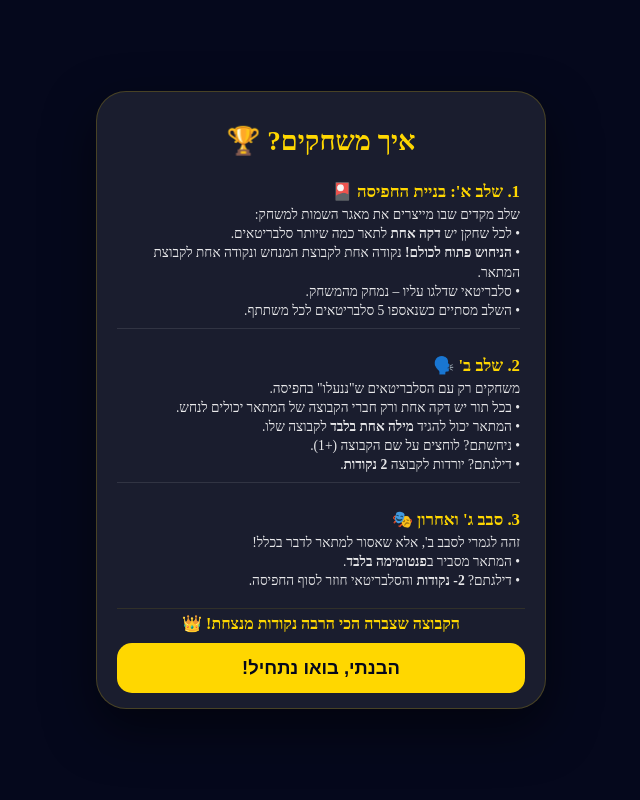
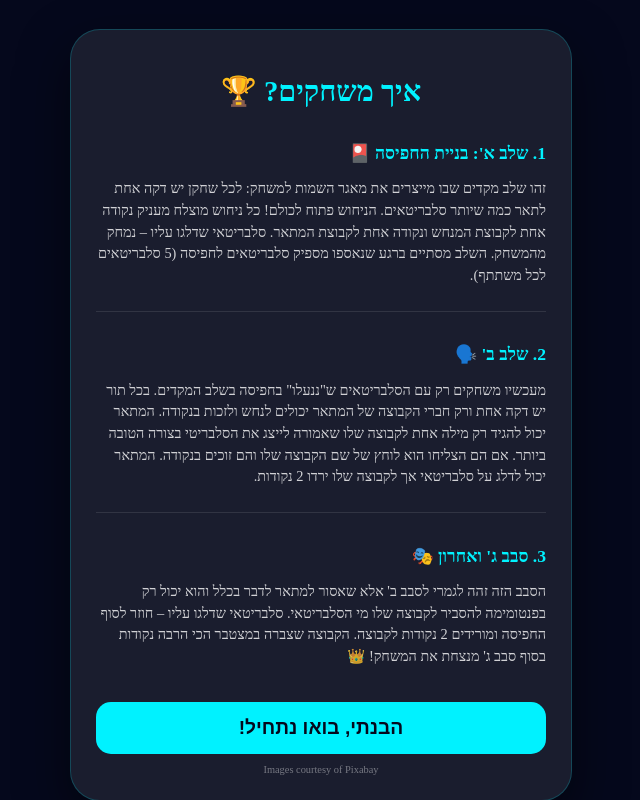
Before and after one commit to danenberg15-star/charades-game, a Next.js app: page / in a window 1280 px wide. Shown: the whole page, without its empty margins (319-959 px from the left). Built offline with nearby package versions, Linux system fonts and the light colour scheme.

Commit message:
Restored full file structures: Credits, Pixabay, and text sections fixed while maintaining Cyan theme and Phase transitions

```diff
--- a/app/components/RulesStep.tsx
+++ b/app/components/RulesStep.tsx
@@ -5,48 +5,46 @@ export default function RulesStep({ onStart }: { onStart: () => void }) {
   return (
     <div style={s.layout}>
       <div style={s.container}>
-        <h1 style={{ ...s.title, fontSize: '1.7rem', marginBottom: '10px' }}>איך משחקים? 🏆</h1>
+        <h1 style={{ ...s.title, fontSize: '1.8rem', marginBottom: '20px' }}>איך משחקים? 🏆</h1>
 
-        <div style={s.scrollArea}>
-          <section style={s.section}>
-            <h2 style={s.subTitle}>1. שלב א': בניית החפיסה 🎴</h2>
+        <div style={{ ...s.scrollArea, overflowY: 'auto' }}>
+          <section style={{ ...s.section, marginBottom: '18px', paddingBottom: '10px' }}>
+            <h2 style={{ ...s.subTitle, fontSize: '1.1rem' }}>1. שלב א': בניית החפיסה 🎴</h2>
             <p style={s.text}>
-              שלב מקדים שבו מייצרים את מאגר השמות למשחק:<br/>
-              • לכל שחקן יש <b>דקה אחת</b> לתאר כמה שיותר סלבריטאים.<br/>
-              • <b>הניחוש פתוח לכולם!</b> נקודה אחת לקבוצת המנחש ונקודה אחת לקבוצת המתאר.<br/>
-              • סלבריטאי שדלגו עליו – נמחק מהמשחק.<br/>
-              • השלב מסתיים כשנאספו 5 סלבריטאים לכל משתתף.
+              זהו שלב מקדים שבו מייצרים את מאגר השמות למשחק:
+              לכל שחקן יש דקה אחת לתאר כמה שיותר סלבריטאים.
+              הניחוש פתוח לכולם! כל ניחוש מוצלח מעניק נקודה אחת לקבוצת המנחש ונקודה אחת לקבוצת המתאר. סלבריטאי שדלגו עליו – נמחק מהמשחק.
+              השלב מסתיים ברגע שנאספו מספיק סלבריטאים לחפיסה (5 סלבריטאים לכל משתתף).
             </p>
           </section>
 
-          <section style={s.section}>
-            <h2 style={s.subTitle}>2. שלב ב' 🗣️</h2>
+          <section style={{ ...s.section, marginBottom: '18px', paddingBottom: '10px' }}>
+            <h2 style={{ ...s.subTitle, fontSize: '1.1rem' }}>2. שלב ב' 🗣️</h2>
             <p style={s.text}>
-              משחקים רק עם הסלבריטאים ש"ננעלו" בחפיסה.<br/>
-              • בכל תור יש דקה אחת ורק חברי הקבוצה של המתאר יכולים לנחש.<br/>
-              • המתאר יכול להגיד <b>מילה אחת בלבד</b> לקבוצה שלו.<br/>
-              • ניחשתם? לוחצים על שם הקבוצה (+1).<br/>
-              • דילגתם? יורדות לקבוצה <b>2 נקודות</b>.
+              מעכשיו משחקים רק עם הסלבריטאים ש"ננעלו" בחפיסה בשלב המקדים.
+              בכל תור יש דקה אחת ורק חברי הקבוצה של המתאר יכולים לנחש ולזכות בנקודה.
+              המתאר יכול להגיד רק מילה אחת לקבוצה שלו שאמורה לייצג את הסלבריטי בצורה הטובה ביותר.
+              אם הם הצליחו הוא לוחץ של שם הקבוצה שלו והם זוכים בנקודה.
+              המתאר יכול לדלג על סלבריטאי אך לקבוצה שלו ירדו 2 נקודות.
             </p>
           </section>
 
-          <section style={{ ...s.section, borderBottom: 'none' }}>
-            <h2 style={s.subTitle}>3. סבב ג' ואחרון 🎭</h2>
+          <section style={{ ...s.section, borderBottom: 'none', marginBottom: '10px' }}>
+            <h2 style={{ ...s.subTitle, fontSize: '1.1rem' }}>3. סבב ג' ואחרון 🎭</h2>
             <p style={s.text}>
-              זהה לגמרי לסבב ב', אלא שאסור למתאר לדבר בכלל!<br/>
-              • המתאר מסביר ב<b>פנטומימה בלבד</b>.<br/>
-              • דילגתם? <b>2- נקודות</b> והסלבריטאי חוזר לסוף החפיסה.
+              הסבב הזה זהה לגמרי לסבב ב' אלא שאסור למתאר לדבר בכלל והוא יכול רק בפנטומימה להסביר לקבוצה שלו מי הסלבריטאי.
+              סלבריטאי שדלגו עליו – חוזר לסוף החפיסה ומורידים 2 נקודות לקבוצה.
+              הקבוצה שצברה במצטבר הכי הרבה נקודות בסוף סבב ג' מנצחת את המשחק! 👑
             </p>
           </section>
         </div>
 
-        <div style={s.footer}>
-          <div style={{ textAlign: 'center', color: '#ffd700', fontWeight: '900', fontSize: '1rem', marginBottom: '10px' }}>
-            הקבוצה שצברה הכי הרבה נקודות מנצחת! 👑
-          </div>
-          <button onClick={onStart} style={s.button}>
-            הבנתי, בואו נתחיל!
-          </button>
+        <button onClick={onStart} style={{ ...s.button, height: '52px', marginTop: '10px' }}>
+          הבנתי, בואו נתחיל!
+        </button>
+
+        <div style={{ textAlign: 'center', fontSize: '0.65rem', opacity: 0.4, marginTop: '10px', color: 'white' }}>
+          Images courtesy of Pixabay
         </div>
       </div>
     </div>
@@ -54,59 +52,12 @@ export default function RulesStep({ onStart }: { onStart: () => void }) {
 }
 
 const s: any = {
-  layout: {
-    display: 'flex',
-    flexDirection: 'column',
-    height: '100dvh',
-    backgroundColor: '#05081c',
-    color: 'white',
-    padding: '10px',
-    direction: 'rtl',
-    alignItems: 'center',
-    justifyContent: 'center',
-    boxSizing: 'border-box'
-  },
-  container: {
-    width: '100%',
-    maxWidth: '450px',
-    backgroundColor: '#1a1d2e',
-    borderRadius: '30px',
-    padding: '15px 20px',
-    display: 'flex',
-    flexDirection: 'column',
-    boxShadow: '0 20px 50px rgba(0,0,0,0.5)',
-    border: '1px solid rgba(255, 215, 0, 0.2)',
-    maxHeight: '92dvh',
-    boxSizing: 'border-box'
-  },
-  title: { color: '#ffd700', textAlign: 'center', fontWeight: '900' },
-  scrollArea: {
-    flex: 1,
-    overflowY: 'auto',
-    display: 'flex',
-    flexDirection: 'column',
-    gap: '12px',
-    paddingRight: '5px',
-    marginBottom: '10px'
-  },
-  section: { borderBottom: '1px solid rgba(255,255,255,0.1)', paddingBottom: '8px' },
-  subTitle: { color: '#ffd700', marginBottom: '3px', fontWeight: '700', fontSize: '1.05rem' },
-  text: { fontSize: '0.85rem', lineHeight: '1.4', opacity: 0.9, margin: 0 },
-  footer: {
-    width: '100%',
-    paddingTop: '5px',
-    borderTop: '1px solid rgba(255,215,0,0.1)'
-  },
-  button: {
-    width: '100%',
-    height: '50px',
-    backgroundColor: '#ffd700',
-    color: '#05081c',
-    border: 'none',
-    borderRadius: '15px',
-    fontSize: '1.15rem',
-    fontWeight: '900',
-    cursor: 'pointer',
-    flexShrink: 0
-  }
+  layout: { display: 'flex', flexDirection: 'column', height: '100dvh', backgroundColor: '#05081c', color: 'white', padding: '15px', direction: 'rtl', alignItems: 'center', justifyContent: 'center' },
+  container: { width: '100%', maxWidth: '450px', height: 'auto', maxHeight: '98%', backgroundColor: '#1a1d2e', borderRadius: '30px', padding: '25px', display: 'flex', flexDirection: 'column', boxShadow: '0 20px 50px rgba(0,0,0,0.5)', border: '1px solid rgba(0, 242, 255, 0.2)' },
+  title: { color: '#00f2ff', textAlign: 'center', fontWeight: '900' },
+  scrollArea: { flex: 1, display: 'flex', flexDirection: 'column' },
+  section: { borderBottom: '1px solid rgba(255,255,255,0.1)' },
+  subTitle: { color: '#00f2ff', marginBottom: '8px', fontWeight: '700' },
+  text: { fontSize: '0.9rem', lineHeight: '1.5', opacity: 0.8 },
+  button: { width: '100%', backgroundColor: '#00f2ff', color: '#05081c', border: 'none', borderRadius: '15px', fontSize: '1.2rem', fontWeight: '900', cursor: 'pointer' }
 };
--- a/app/game.styles.ts
+++ b/app/game.styles.ts
@@ -25,7 +25,8 @@ export const styles: { [key: string]: CSSProperties } = {
   playerCard: { backgroundColor: 'rgba(255, 255, 255, 0.1)', color: 'white', padding: '8px', borderRadius: '12px', margin: '3px 0', fontSize: '0.9rem', textAlign: 'center', fontWeight: 'bold' },
 
   lobbyButton: { width: '100%', minHeight: '60px', borderRadius: '20px', backgroundColor: '#00f2ff', color: '#05081c', fontWeight: '900', border: 'none', fontSize: '1.4rem', cursor: 'pointer' },
+  goldButton: { width: '100%', minHeight: '60px', borderRadius: '20px', backgroundColor: '#00f2ff', color: '#05081c', fontWeight: '900', border: 'none', fontSize: '1.4rem', cursor: 'pointer' },
   disabledButton: { width: '100%', minHeight: '60px', borderRadius: '20px', backgroundColor: 'rgba(255,255,255,0.1)', color: 'rgba(255,255,255,0.2)', fontWeight: '900', border: 'none', fontSize: '1.4rem' },
 
-  modernPauseBtn: { width: '50px', height: '50px', borderRadius: '50%', backgroundColor: 'rgba(0, 242, 255, 0.15)', border: '2px solid #00f2ff', color: '#00f2ff', fontSize: '20px', cursor: 'pointer' }
+  modernPauseBtn: { width: '50px', height: '50px', borderRadius: '50%', backgroundColor: 'rgba(0, 242, 255, 0.15)', border: '2px solid #00f2ff', color: '#00f2ff', fontSize: '20px', cursor: 'pointer', display: 'flex', alignItems: 'center', justifyContent: 'center' }
 };
```
Also changed, not shown: app/components/ScoreStep.tsx (+26 -6 lines), app/page.tsx (+57 -24 lines).
